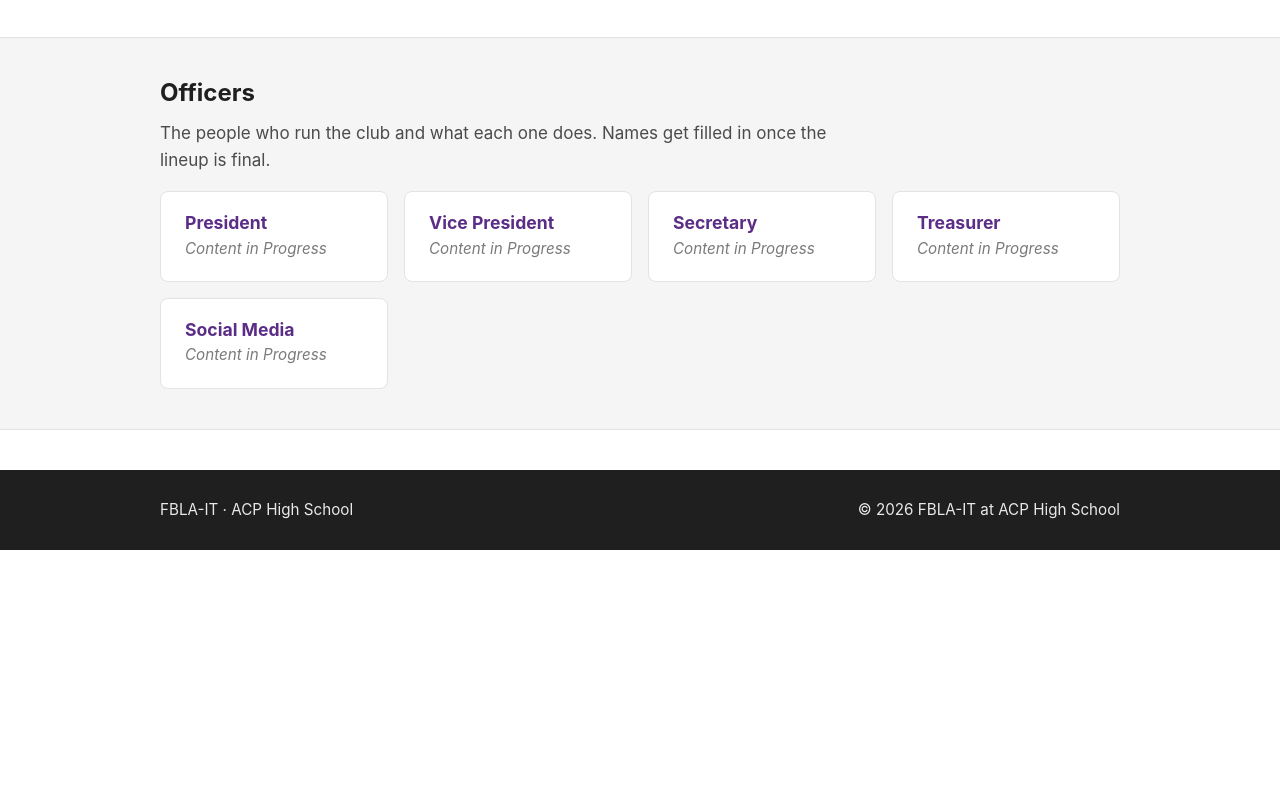
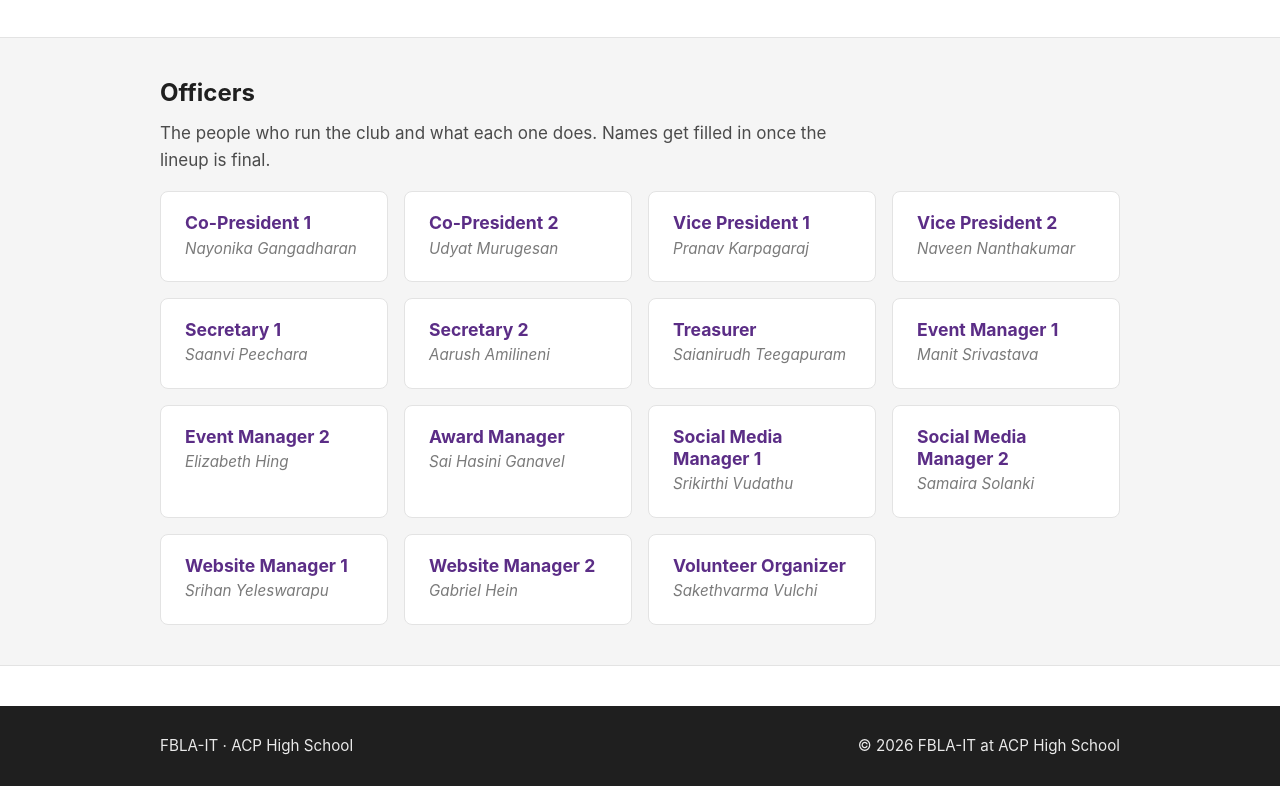
Before and after one commit to Srihan-Yeleswarapu/ACPHS-FBLA, a plain HTML site: page about.html in a window 1280 px wide. Shown: the part 1037-1823 px from the top of the page. Before the commit the page ends 1587 px from the top, so only its background shows below. Drawn offline with Linux system fonts and the light colour scheme.

Commit message:
Changed the Officer values in About Page

```diff
--- a/about.html
+++ b/about.html
@@ -109,24 +109,64 @@
           </p>
           <div class="officer-grid">
             <article class="officer-card">
-              <h3>President</h3>
-              <p class="officer-name">Content in Progress</p>
+              <h3>Co-President 1</h3>
+              <p class="officer-name">Nayonika Gangadharan</p>
             </article>
             <article class="officer-card">
-              <h3>Vice President</h3>
-              <p class="officer-name">Content in Progress</p>
+              <h3>Co-President 2</h3>
+              <p class="officer-name">Udyat Murugesan</p>
             </article>
             <article class="officer-card">
-              <h3>Secretary</h3>
-              <p class="officer-name">Content in Progress</p>
+              <h3>Vice President 1</h3>
+              <p class="officer-name">Pranav Karpagaraj</p>
+            </article>
+            <article class="officer-card">
+              <h3>Vice President 2</h3>
+              <p class="officer-name">Naveen Nanthakumar</p>
+            </article>
+            <article class="officer-card">
+              <h3>Secretary 1</h3>
+              <p class="officer-name">Saanvi Peechara</p>
+            </article>
+            <article class="officer-card">
+              <h3>Secretary 2</h3>
+              <p class="officer-name">Aarush Amilineni</p>
             </article>
             <article class="officer-card">
               <h3>Treasurer</h3>
-              <p class="officer-name">Content in Progress</p>
+              <p class="officer-name">Saianirudh Teegapuram</p>
             </article>
             <article class="officer-card">
-              <h3>Social Media</h3>
-              <p class="officer-name">Content in Progress</p>
+              <h3>Event Manager 1</h3>
+              <p class="officer-name">Manit Srivastava</p>
+            </article>
+            <article class="officer-card">
+              <h3>Event Manager 2</h3>
+              <p class="officer-name">Elizabeth Hing</p>
+            </article>
+            <article class="officer-card">
+              <h3>Award Manager</h3>
+              <p class="officer-name">Sai Hasini Ganavel</p>
+            </article>
+            <article class="officer-card">
+              <h3>Social Media Manager 1</h3>
+              <p class="officer-name">Srikirthi Vudathu</p>
+            </article>
+            <article class="officer-card">
+              <h3>Social Media Manager 2</h3>
+              <p class="officer-name">Samaira Solanki</p>
+            </article>
+            <article class="officer-card">
+              <h3>Website Manager 1</h3>
+              <p class="officer-name">Srihan Yeleswarapu</p>
+            </article>
+            <article class="officer-card">
+              <h3>Website Manager 2</h3>
+              <p class="officer-name">Gabriel Hein</p>
+            </article>
+            <article class="officer-card">
+              <h3>Volunteer Organizer</h3>
+              <p class="officer-name">Sakethvarma Vulchi</p>
             </article>
           </div>
         </div>
```
Also changed, not shown: notes.txt.
